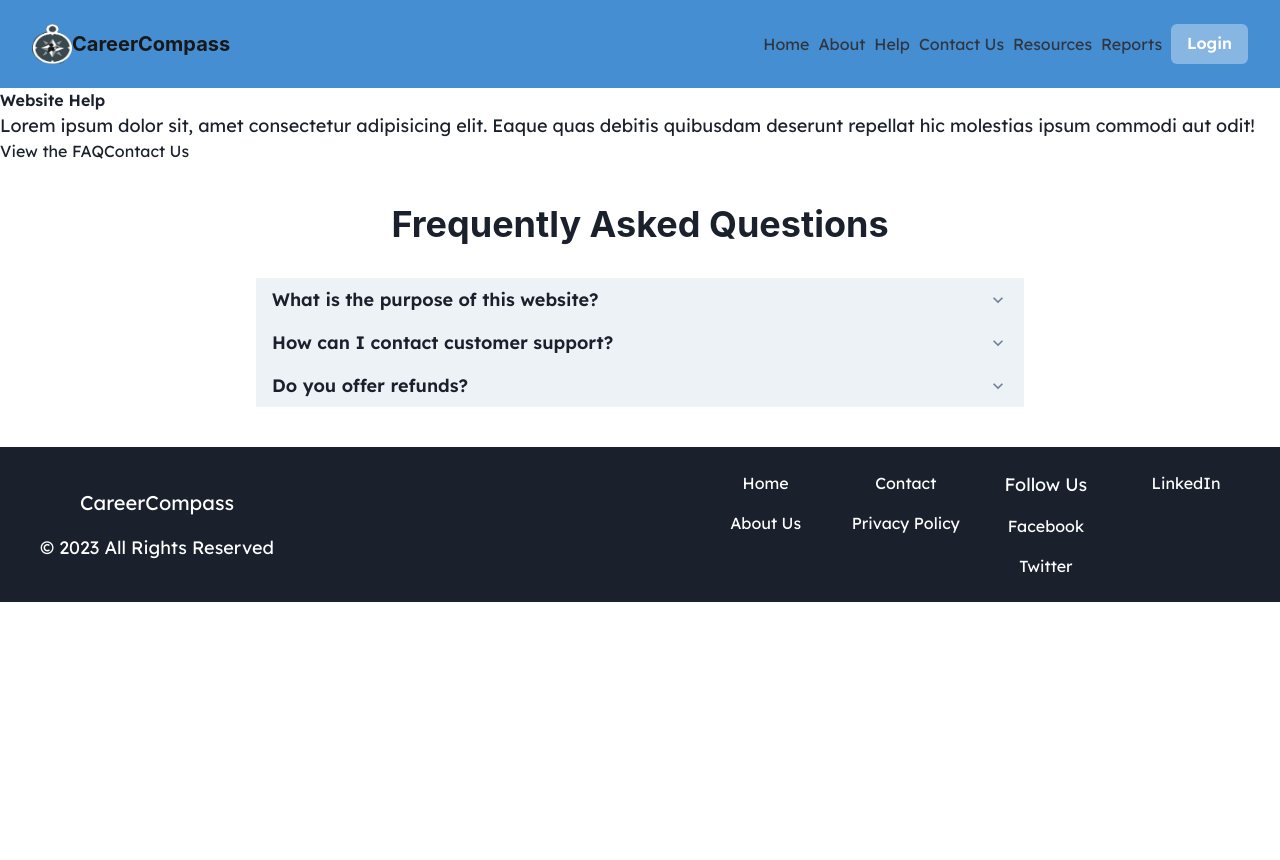
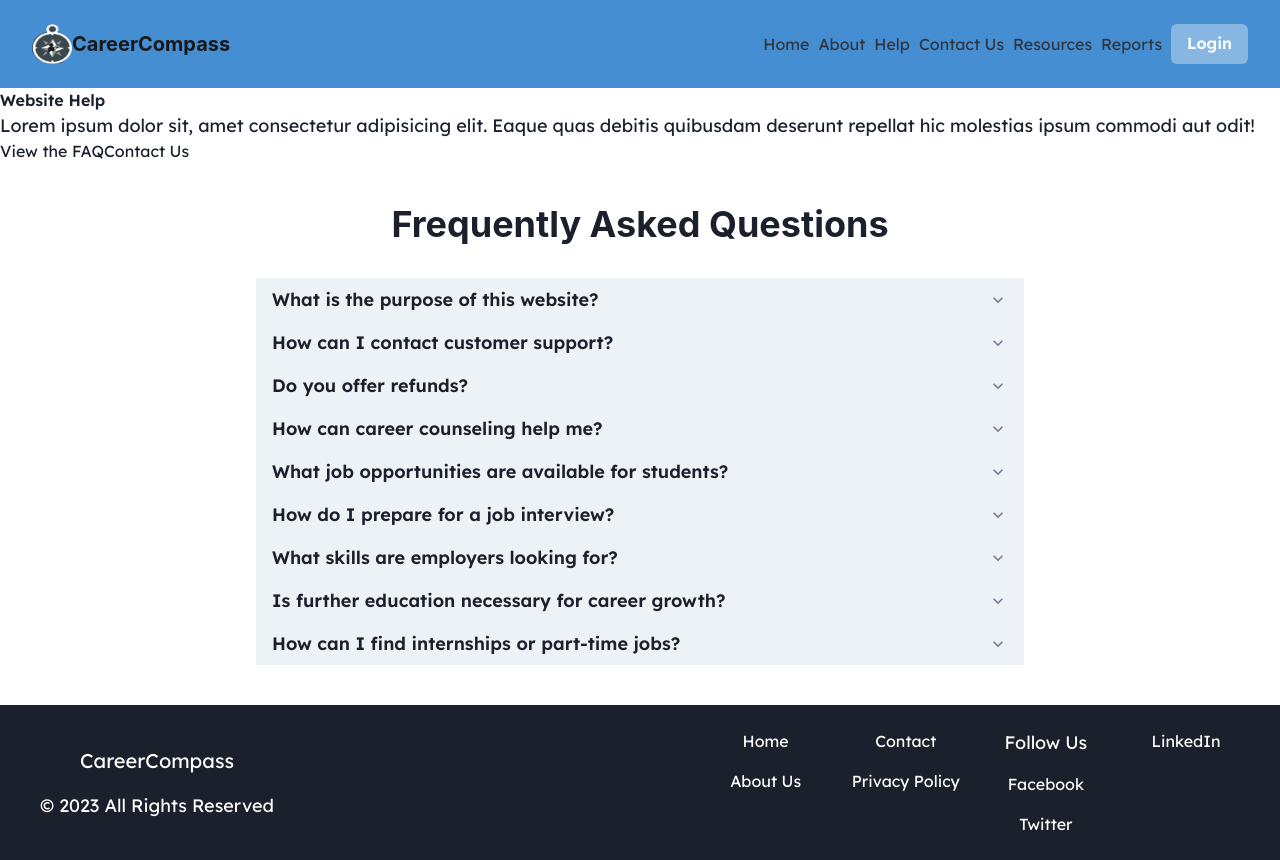
Before and after one commit to siddhima22/Finance-website, a React (Vite) app in the folder frontend/: page /help/faq in a window 1280 px wide. Before the commit the page ends 800 px from the top, so only its background shows below. Built offline with nearby package versions, Linux system fonts and the light colour scheme.

Commit message:
faq update

```diff
--- a/frontend/src/App.jsx
+++ b/frontend/src/App.jsx
@@ -34,6 +34,7 @@ import Profile from "./pages/Profile";
 import Calendar from "./pages/Calendar";
 import ResourcesPage from "./pages/Resources.jsx";
 import ForumApp from "./components/ForumApp";
+
 
 const router = createBrowserRouter(
   createRoutesFromElements(
--- a/frontend/src/pages/help/Faq.jsx
+++ b/frontend/src/pages/help/Faq.jsx
@@ -14,6 +14,33 @@ const FAQ = () => {
       question: "Do you offer refunds?",
       answer: "Yes, we offer refunds for products returned within 30 days of purchase. Please review our refund policy for more details.",
     },
+
+      {
+        question: 'How can career counseling help me?',
+        answer: 'Career counseling can provide you with valuable insights into various career paths, help you identify your strengths and interests, and guide you towards suitable career choices.'
+      },
+      {
+        question: 'What job opportunities are available for students?',
+        answer: 'There are diverse job opportunities for students across different fields such as technology, healthcare, business, arts, and more. Job availability depends on your skills, qualifications, and the industry you are interested in.'
+      },
+      {
+        question: 'How do I prepare for a job interview?',
+        answer: 'Preparing for a job interview involves researching the company, practicing common interview questions, dressing professionally, and showcasing your skills and experiences confidently. Career counselors can also provide mock interview sessions to help you prepare.'
+      },
+      {
+        question: 'What skills are employers looking for?',
+        answer: 'Employers often look for a combination of technical and soft skills. Technical skills specific to the job role and industry are crucial. Additionally, soft skills such as communication, teamwork, problem-solving, and adaptability are highly valued by employers.'
+      },
+      {
+        question: 'Is further education necessary for career growth?',
+        answer: 'Further education, such as pursuing a higher degree or certifications, can enhance your skills and qualifications, potentially opening up more career opportunities. However, the necessity of further education depends on your career goals and the requirements of your desired field.'
+      },
+      {
+        question: 'How can I find internships or part-time jobs?',
+        answer: 'You can find internships and part-time jobs through online job portals, university career centers, social media networks, and professional networking events. Career counseling services often provide resources and guidance for finding suitable internships and job opportunities.'
+      }
+      // Add more FAQ items as needed
+
   ];
 
   return (
```
